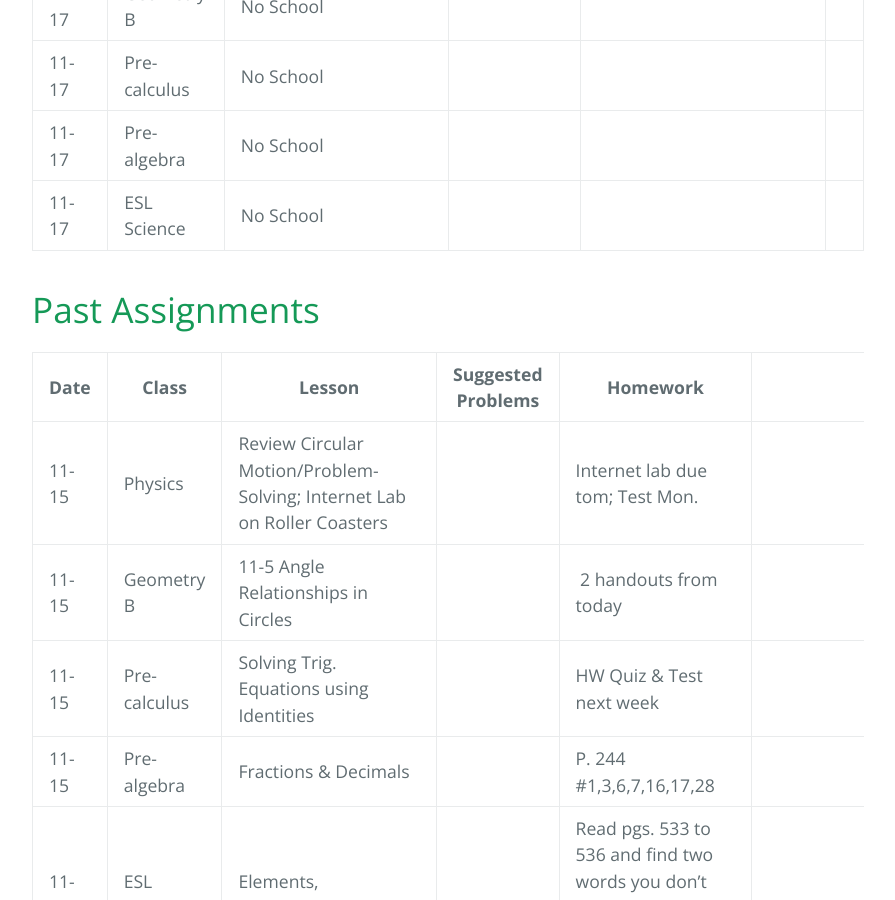
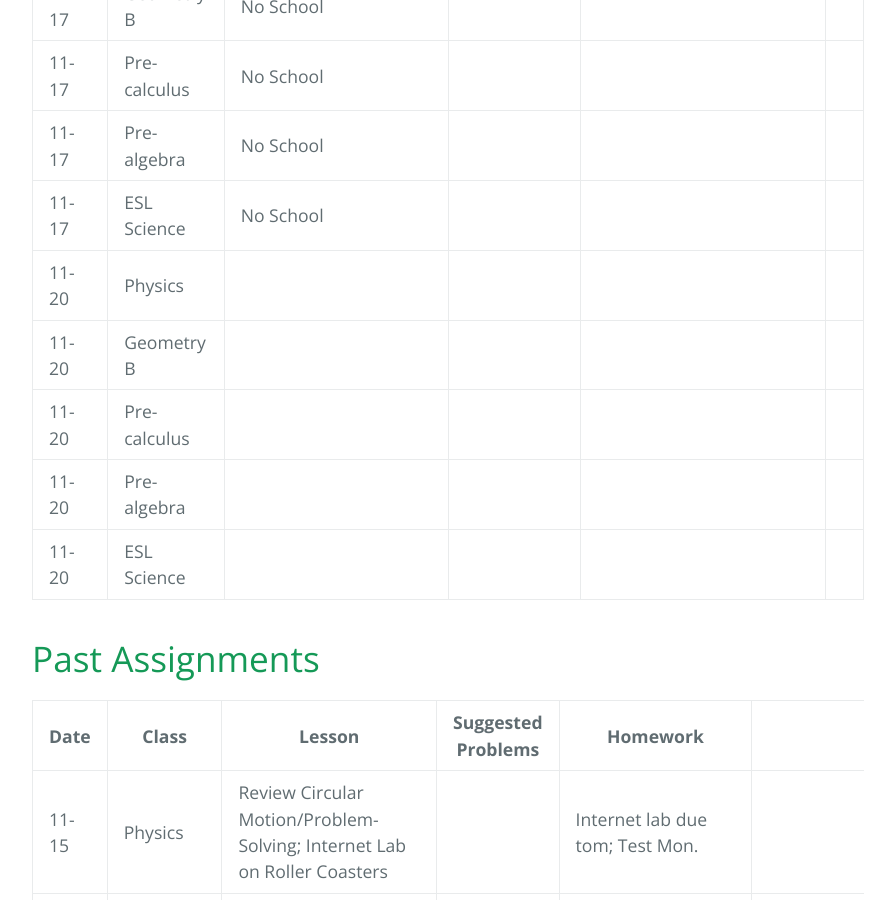
Before and after one commit to gpayoo/gpayoo, a Jekyll site: the page built from index.md, in a window 1280 px wide and 900 px high, scrolled down 1218 px. Shown: the whole window, without its empty margins (192-1087 px from the left). Built offline with Jekyll 4.4.1, drawn with Linux system fonts in a browser that asks for light colours; our own code applies the rules of GitHub Pages for plain Markdown files.

Commit message:
Update index.md

```diff
--- a/index.md
+++ b/index.md
@@ -20,7 +20,11 @@ layout: default
 | 11-17 | Pre-calculus |No School   | |
 | 11-17 | Pre-algebra | No School | |
 | 11-17 | ESL Science | No School |  |
-
+| 11-20 | Physics |  | |
+| 11-20 | Geometry B | | | |
+| 11-20 | Pre-calculus |   | |
+| 11-20 | Pre-algebra |  | |
+| 11-20 | ESL Science |  |  |
 
 # [](#header-2) Past Assignments
 
```
